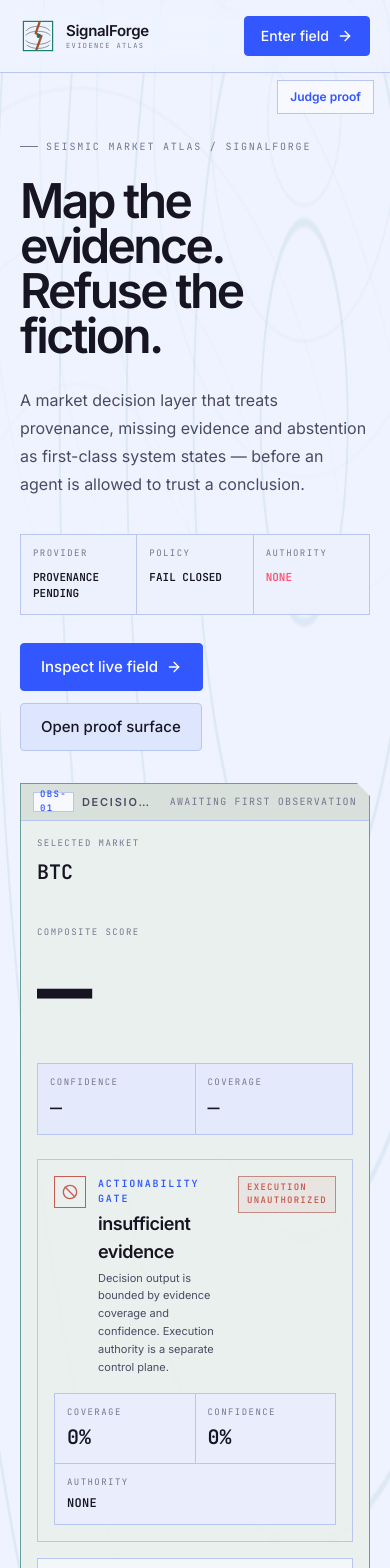
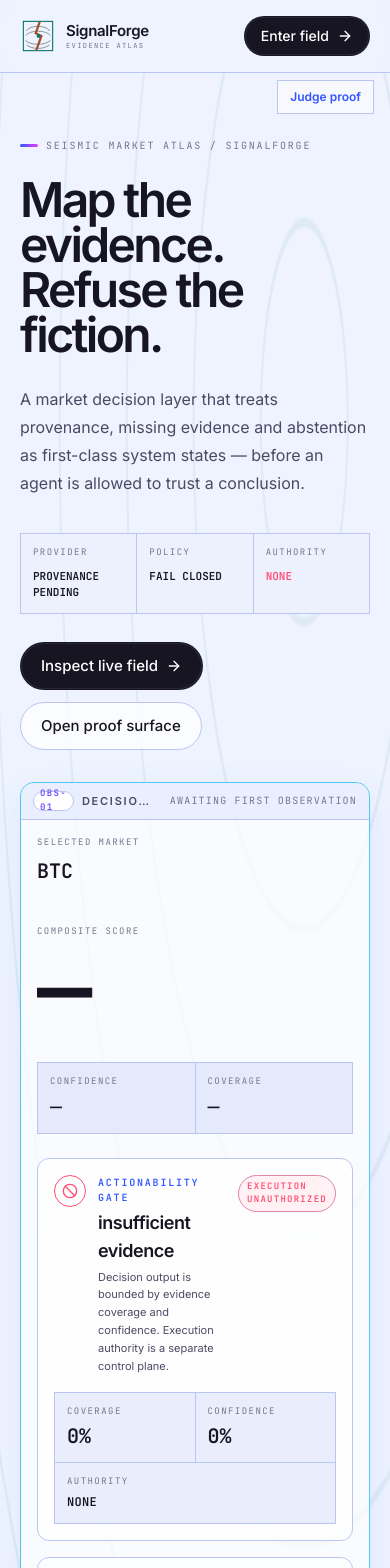
Before and after one commit to Faadil1/signalforge, a Next.js app in the folder web/: page / in a window 390 px wide. Shown: the top 1568 px of the page. Built offline with nearby package versions, Linux system fonts and the light colour scheme; no server answers.

Commit message:
trace: replace atlas material with prismatic evidence foundry

```diff
--- a/web/src/app/globals.css
+++ b/web/src/app/globals.css
@@ -4,48 +4,48 @@
 
 @layer base {
   :root {
-    --sf-bg: #dce3df;
-    --sf-surface: #eaf0ed;
-    --sf-surface-secondary: #d2dbd6;
-    --sf-border: #b9c5bf;
-    --sf-text: #1b2421;
-    --sf-text-secondary: #56635e;
-    --sf-text-subtle: #7b8782;
-    --sf-brand: #0f766e;
-    --sf-brand-hover: #0b5f59;
-    --sf-positive: #2f7d62;
-    --sf-negative: #c75c52;
-    --sf-warning: #b56a2b;
-    --sf-info: #4e716b;
-    --sf-rust: #a44e2b;
-    --sf-sulfur: #d1a633;
-    --sf-coral: #c75c52;
-    --sf-graphite: #26312d;
+    --sf-bg: #eef3ff;
+    --sf-surface: #f7f9ff;
+    --sf-surface-secondary: #dde5ff;
+    --sf-border: #b9c6f2;
+    --sf-text: #171522;
+    --sf-text-secondary: #4c4a63;
+    --sf-text-subtle: #77758e;
+    --sf-brand: #3257ff;
+    --sf-brand-hover: #2445e8;
+    --sf-positive: #0f9f87;
+    --sf-negative: #ff4f73;
+    --sf-warning: #ff8a1f;
+    --sf-info: #3257ff;
+    --sf-cobalt: #3257ff;
+    --sf-cyan: #00c9e8;
+    --sf-lime: #c6f432;
+    --sf-violet: #6e46ff;
+    --sf-coral: #ff4f73;
+    --sf-orange: #ff8a1f;
+    --sf-magenta: #e73dff;
+    --sf-ink: #171522;
+    --sf-porcelain: #eef3ff;
+    --sf-mist: #dde5ff;
   }
 
   .dark {
-    --sf-bg: #17201d;
-    --sf-surface: #202b27;
-    --sf-surface-secondary: #293631;
-    --sf-border: #41504a;
-    --sf-text: #ecf1ee;
-    --sf-text-secondary: #a7b4ae;
-    --sf-text-subtle: #7d8a84;
-    --sf-brand: #65b6a8;
-    --sf-brand-hover: #7ec9bd;
-    --sf-positive: #6eb89b;
-    --sf-negative: #df8178;
-    --sf-warning: #d89b5d;
-    --sf-info: #7aa39b;
-    --sf-rust: #c46e48;
-    --sf-sulfur: #e1ba52;
-    --sf-coral: #df8178;
-    --sf-graphite: #ecf1ee;
+    --sf-bg: #171522;
+    --sf-surface: #211f31;
+    --sf-surface-secondary: #2d2944;
+    --sf-border: #49436d;
+    --sf-text: #f6f4ff;
+    --sf-text-secondary: #c4bfdc;
+    --sf-text-subtle: #918ba8;
+    --sf-brand: #7891ff;
+    --sf-brand-hover: #8aa0ff;
+    --sf-positive: #4dd8b9;
+    --sf-negative: #ff7a96;
+    --sf-warning: #ffad57;
+    --sf-info: #7891ff;
   }
 
-  * {
-    @apply border-border;
-  }
+  * { @apply border-border; }
 
   html {
     @apply h-full antialiased;
@@ -54,297 +54,387 @@
 
   body {
     min-height: 100%;
-    background-color: var(--sf-bg);
-    background-image:
-      radial-gradient(ellipse at 12% 8%, rgba(15, 118, 110, 0.09), transparent 32%),
-      radial-gradient(ellipse at 88% 18%, rgba(164, 78, 43, 0.07), transparent 30%),
-      linear-gradient(rgba(38, 49, 45, 0.035) 1px, transparent 1px),
-      linear-gradient(90deg, rgba(38, 49, 45, 0.035) 1px, transparent 1px);
-    background-size: auto, auto, 32px 32px, 32px 32px;
     color: var(--sf-text);
     font-family: var(--font-sans), system-ui, sans-serif;
+    background:
+      radial-gradient(circle at 8% 4%, rgba(0, 201, 232, .16), transparent 26rem),
+      radial-gradient(circle at 92% 6%, rgba(231, 61, 255, .11), transparent 28rem),
+      radial-gradient(circle at 68% 68%, rgba(198, 244, 50, .1), transparent 30rem),
+      linear-gradient(180deg, #f5f8ff 0%, var(--sf-bg) 42%, #e6ecff 100%);
   }
 
   ::selection {
-    background: rgba(15, 118, 110, 0.2);
-    color: var(--sf-text);
+    background: var(--sf-lime);
+    color: var(--sf-ink);
   }
 
-  .tabular-nums {
-    font-variant-numeric: tabular-nums;
+  :focus-visible {
+    outline: 3px solid var(--sf-cobalt);
+    outline-offset: 3px;
   }
+
+  .tabular-nums { font-variant-numeric: tabular-nums; }
 }
 
 @layer components {
   .card {
     @apply border border-border bg-surface shadow-card;
-    border-radius: 5px;
+    border-radius: 10px;
   }
-
-  .card-hover {
-    @apply transition-[transform,box-shadow,border-color] duration-200 hover:-translate-y-px hover:border-brand/40 hover:shadow-hover;
-  }
+  .card-hover { @apply transition-[transform,box-shadow,border-color] duration-200 hover:-translate-y-0.5 hover:border-brand/45 hover:shadow-hover; }
 
   .btn {
-    @apply inline-flex items-center justify-center gap-2 rounded-sm border border-transparent font-medium transition-[background-color,border-color,color,transform] duration-150 disabled:pointer-events-none disabled:opacity-50 select-none;
+    @apply inline-flex items-center justify-center gap-2 border border-transparent font-medium transition-[background-color,border-color,color,transform,box-shadow] duration-150 disabled:pointer-events-none disabled:opacity-50 select-none;
+    border-radius: 999px;
   }
-  .btn:active:not(:disabled) {
-    transform: translateY(1px);
-  }
-  .btn-lg {
-    @apply h-12 px-5 text-[15px];
-  }
-  .btn-md {
-    @apply h-10 px-4 text-sm;
-  }
-  .btn-sm {
-    @apply h-9 px-3 text-[13px];
-  }
-  .btn-primary {
-    @apply border-brand bg-brand text-white hover:bg-brand-hover;
-  }
-  .btn-secondary {
-    @apply border-border bg-surface-secondary text-text hover:border-brand/40 hover:bg-surface-primary;
-  }
-  .btn-ghost {
-    @apply text-text-secondary hover:bg-surface-secondary hover:text-text;
-  }
+  .btn:active:not(:disabled) { transform: translateY(1px) scale(.99); }
+  .btn-lg { @apply h-12 px-5 text-[15px]; }
+  .btn-md { @apply h-10 px-4 text-sm; }
+  .btn-sm { @apply h-9 px-3 text-[13px]; }
+  .btn-primary { background: var(--sf-ink); color: white; box-shadow: inset 0 0 0 1px rgba(255,255,255,.08); }
+  .btn-primary:hover { background: var(--sf-violet); box-shadow: 0 8px 24px rgba(110,70,255,.24); }
+  .btn-secondary { @apply border-border bg-white/80 text-text hover:border-brand/45 hover:bg-white; }
+  .btn-ghost { @apply text-text-secondary hover:bg-white/60 hover:text-text; }
 
   .input,
   .input-sm {
-    @apply w-full rounded-sm border border-border bg-surface text-sm outline-none transition-[border-color,box-shadow] placeholder:text-text-subtle focus:border-brand focus:ring-2 focus:ring-brand/10;
+    @apply w-full border border-border bg-white/80 text-sm outline-none transition-[border-color,box-shadow,background-color] placeholder:text-text-subtle focus:border-brand focus:bg-white focus:ring-4 focus:ring-brand/10;
+    border-radius: 999px;
   }
-  .input {
-    @apply h-10 px-3;
-  }
-  .input-sm {
-    @apply h-9 px-2.5;
-  }
+  .input { @apply h-10 px-4; }
+  .input-sm { @apply h-9 px-3; }
 
-  .chip {
-    @apply inline-flex items-center gap-1.5 rounded-sm border px-2 py-0.5 text-[11px] font-medium;
-  }
+  .chip { @apply inline-flex items-center gap-1.5 border px-2.5 py-1 text-[11px] font-medium; border-radius: 999px; }
+  .kbd { @apply inline-flex h-6 min-w-[24px] items-center justify-center border border-border bg-white/75 px-1.5 text-xs font-medium text-text-secondary; border-radius: 6px; }
 
-  .kbd {
-    @apply inline-flex h-6 min-w-[24px] items-center justify-center rounded-sm border border-border bg-surface-secondary px-1.5 text-xs font-medium text-text-secondary;
-  }
-
-  .atlas-shell {
-    position: relative;
-    isolation: isolate;
-  }
-
-  .atlas-shell::before {
-    content: "";
-    position: fixed;
-    inset: 0;
-    pointer-events: none;
-    z-index: -1;
-    opacity: 0.42;
-    background-image:
-      repeating-radial-gradient(ellipse at 78% 14%, transparent 0 35px, rgba(15, 118, 110, 0.095) 36px 37px, transparent 38px 57px),
-      repeating-radial-gradient(ellipse at 20% 75%, transparent 0 48px, rgba(164, 78, 43, 0.06) 49px 50px, transparent 51px 73px);
-    mask-image: linear-gradient(to bottom, black 0%, transparent 86%);
-  }
-
+  /* Compatibility layer for Atlas-era components while TRACE v2 migrates every route. */
+  .atlas-shell { position: relative; isolation: isolate; }
   .atlas-panel {
     position: relative;
     overflow: hidden;
     border: 1px solid var(--sf-border);
-    background: color-mix(in srgb, var(--sf-surface) 92%, transparent);
-    clip-path: polygon(0 0, calc(100% - 13px) 0, 100% 13px, 100% 100%, 13px 100%, 0 calc(100% - 13px));
+    background: rgba(255,255,255,.72);
+    border-radius: 14px;
+    box-shadow: 0 12px 36px rgba(50,87,255,.07);
   }
-
   .atlas-panel::after {
     content: "";
     position: absolute;
     inset: 0;
     pointer-events: none;
-    background: linear-gradient(115deg, transparent 0 68%, rgba(15, 118, 110, 0.035) 68% 69%, transparent 69% 100%);
+    background: linear-gradient(115deg, transparent 0 76%, rgba(50,87,255,.025) 76% 77%, transparent 77% 100%);
+  }
+  .atlas-panel-default { border-color: var(--sf-border); }
+  .atlas-panel-live { border-color: color-mix(in srgb, var(--sf-cyan) 58%, var(--sf-border)); }
+  .atlas-panel-warning { border-color: color-mix(in srgb, var(--sf-orange) 58%, var(--sf-border)); }
+  .atlas-panel-critical { border-color: color-mix(in srgb, var(--sf-coral) 66%, var(--sf-border)); }
+  .atlas-panel-quiet { background: rgba(221,229,255,.66); }
+  .atlas-panel-rail { @apply flex min-h-9 items-center justify-between gap-3 border-b border-border px-3 py-2; background: rgba(221,229,255,.55); }
+  .atlas-panel-body { @apply relative z-[1] p-4 md:p-5; }
+  .atlas-code { @apply inline-flex h-5 min-w-8 items-center justify-center border border-border bg-white px-1.5 font-mono text-[9px] font-semibold uppercase tracking-[0.15em]; color: var(--sf-violet); border-radius: 999px; }
+  .atlas-kicker { @apply font-mono text-[10px] font-semibold uppercase tracking-[0.18em]; color: var(--sf-cobalt); }
+  .atlas-micro { @apply font-mono text-[9px] uppercase tracking-[0.16em] text-text-subtle; }
+  .atlas-stamp { @apply inline-flex items-center border px-2 py-1 font-mono text-[9px] font-semibold uppercase tracking-[0.14em]; border-radius: 999px; }
+  .atlas-stamp-refused { color: var(--sf-coral); border-color: color-mix(in srgb, var(--sf-coral) 55%, var(--sf-border)); background: color-mix(in srgb, var(--sf-coral) 8%, white); }
+  .atlas-stamp-live { color: #087b6b; border-color: color-mix(in srgb, var(--sf-cyan) 60%, var(--sf-border)); background: color-mix(in srgb, var(--sf-cyan) 10%, white); }
+  .survey-strip { @apply grid border border-border; grid-template-columns: repeat(12, minmax(0, 1fr)); gap: 1px; background: var(--sf-border); border-radius: 12px; overflow: hidden; }
+  .survey-cell { @apply bg-white/85 px-3 py-2; }
+  .seismic-rule { position: relative; }
+  .seismic-rule::before { content:""; position:absolute; inset-inline:0; top:50%; height:1px; background: linear-gradient(90deg, transparent, var(--sf-cyan), var(--sf-violet), transparent); }
+
+  .evidence-rail { @apply border border-border bg-white/70 p-3; border-radius: 12px; }
+  .evidence-rail-compact { @apply p-2.5; }
+  .evidence-node { @apply min-w-0 border bg-white/80 px-2.5 py-2; border-radius: 8px; }
+  .evidence-node-live { border-color: color-mix(in srgb, var(--sf-cyan) 58%, var(--sf-border)); }
+  .evidence-node-excluded { border-style: dashed; opacity: .68; }
+  .evidence-node-degraded { border-color: color-mix(in srgb, var(--sf-orange) 62%, var(--sf-border)); }
+  .evidence-node-mock { border-color: color-mix(in srgb, var(--sf-coral) 70%, var(--sf-border)); }
+  .evidence-dot { width: 8px; height: 8px; border-radius: 999px; }
+  .evidence-dot-live { background: var(--sf-cyan); box-shadow: 0 0 0 4px rgba(0,201,232,.12); }
+  .evidence-dot-excluded { background: var(--sf-text-subtle); }
+  .evidence-dot-degraded { background: var(--sf-orange); }
+  .evidence-dot-mock { background: var(--sf-coral); }
+
+  .action-gate { @apply border p-4; background: rgba(255,255,255,.82); border-radius: 12px; }
+  .action-gate-refused { border-color: color-mix(in srgb, var(--sf-coral) 65%, var(--sf-border)); box-shadow: inset 5px 0 0 var(--sf-coral); }
+  .action-gate-observe { border-color: color-mix(in srgb, var(--sf-orange) 60%, var(--sf-border)); box-shadow: inset 5px 0 0 var(--sf-orange); }
+  .action-gate-actionable { border-color: color-mix(in srgb, var(--sf-cyan) 60%, var(--sf-border)); box-shadow: inset 5px 0 0 var(--sf-cyan); }
+  .action-gate-icon { @apply flex h-8 w-8 shrink-0 items-center justify-center border border-current; border-radius: 999px; color: var(--sf-coral); }
+  .action-gate-observe .action-gate-icon { color: var(--sf-orange); }
+  .action-gate-actionable .action-gate-icon { color: var(--sf-cyan); }
+
+  .decision-score { font-variant-numeric: tabular-nums; letter-spacing: -.065em; line-height: .86; }
+  .field-label { @apply inline-flex items-center gap-2 font-mono text-[10px] uppercase tracking-[0.18em] text-text-subtle; }
+  .field-label::before { content:""; width:18px; height:3px; border-radius:999px; background: linear-gradient(90deg,var(--sf-cobalt),var(--sf-magenta)); }
+
+  .trace-scan { position: relative; overflow: hidden; }
+  .trace-scan::after { content:""; position:absolute; top:0; bottom:0; width:18%; transform:translateX(-120%); background:linear-gradient(90deg,transparent,rgba(0,201,232,.08),transparent); animation:scan-pass 7s linear infinite; pointer-events:none; }
+
+  /* TRACE v2 / Prismatic Evidence Foundry */
+  .forge-shell {
+    position: relative;
+    isolation: isolate;
+    min-height: 100vh;
+    overflow-x: clip;
   }
 
-  .atlas-panel-default {
-    border-color: var(--sf-border);
-  }
-  .atlas-panel-live {
-    border-color: color-mix(in srgb, var(--sf-brand) 48%, var(--sf-border));
-  }
-  .atlas-panel-warning {
-    border-color: color-mix(in srgb, var(--sf-warning) 50%, var(--sf-border));
-  }
-  .atlas-panel-critical {
-    border-color: color-mix(in srgb, var(--sf-negative) 55%, var(--sf-border));
-  }
-  .atlas-panel-quiet {
-    background: color-mix(in srgb, var(--sf-surface-secondary) 72%, transparent);
+  .forge-shell::before {
+    content: "";
+    position: fixed;
+    inset: 0;
+    z-index: -2;
+    pointer-events: none;
+    background:
+      linear-gradient(rgba(50,87,255,.055) 1px, transparent 1px),
+      linear-gradient(90deg, rgba(50,87,255,.055) 1px, transparent 1px);
+    background-size: 48px 48px;
+    mask-image: linear-gradient(to bottom, black 0%, rgba(0,0,0,.45) 72%, transparent 100%);
   }
 
-  .atlas-panel-rail {
-    @apply flex min-h-9 items-center justify-between gap-3 border-b border-border px-3 py-2;
-    background: color-mix(in srgb, var(--sf-surface-secondary) 78%, transparent);
+  .forge-shell::after {
+    content: "";
+    position: fixed;
+    inset: -15% -10%;
+    z-index: -1;
+    pointer-events: none;
+    opacity: .55;
+    filter: blur(26px) saturate(1.05);
+    background:
+      radial-gradient(circle at 8% 16%, rgba(0,201,232,.18), transparent 20%),
+      radial-gradient(circle at 85% 10%, rgba(231,61,255,.14), transparent 22%),
+      radial-gradient(circle at 68% 74%, rgba(198,244,50,.13), transparent 22%),
+      radial-gradient(circle at 26% 68%, rgba(255,79,115,.1), transparent 20%);
   }
 
-  .atlas-panel-body {
-    @apply relative z-[1] p-4 md:p-5;
+  .prism-rule {
+    height: 5px;
+    border-radius: 999px;
+    background: linear-gradient(90deg,var(--sf-cobalt),var(--sf-cyan),var(--sf-lime),var(--sf-violet),var(--sf-coral),var(--sf-orange),var(--sf-magenta));
+    background-size: 220% 100%;
+    animation: prism-flow 14s ease infinite;
   }
 
-  .atlas-code {
-    @apply inline-flex h-5 min-w-8 items-center justify-center border border-border bg-surface px-1.5 font-mono text-[9px] font-semibold uppercase tracking-[0.15em] text-brand;
+  .forge-display {
+    letter-spacing: -.075em;
+    line-height: .88;
+    text-wrap: balance;
   }
 
-  .atlas-kicker {
-    @apply font-mono text-[10px] font-semibold uppercase tracking-[0.18em] text-brand;
+  .forge-eyebrow {
+    @apply inline-flex items-center gap-2 font-mono text-[10px] font-semibold uppercase tracking-[0.2em];
+    color: var(--sf-cobalt);
   }
 
-  .atlas-micro {
-    @apply font-mono text-[9px] uppercase tracking-[0.16em] text-text-subtle;
+  .forge-eyebrow::before {
+    content: "";
+    width: 22px;
+    height: 7px;
+    border-radius: 999px;
+    background: var(--sf-lime);
+    box-shadow: 8px 0 0 var(--sf-cyan), 16px 0 0 var(--sf-violet);
+    margin-right: 12px;
   }
 
-  .atlas-stamp {
-    @apply inline-flex items-center border px-2 py-1 font-mono text-[9px] font-semibold uppercase tracking-[0.14em];
-  }
-  .atlas-stamp-refused {
-    color: var(--sf-coral);
-    border-color: color-mix(in srgb, var(--sf-coral) 55%, var(--sf-border));
-    background: color-mix(in srgb, var(--sf-coral) 8%, transparent);
-  }
-  .atlas-stamp-live {
-    color: var(--sf-positive);
-    border-color: color-mix(in srgb, var(--sf-positive) 55%, var(--sf-border));
-    background: color-mix(in srgb, var(--sf-positive) 8%, transparent);
+  .forge-panel {
+    position: relative;
+    border: 1px solid rgba(83,100,171,.24);
+    background: rgba(255,255,255,.72);
+    backdrop-filter: blur(18px);
+    border-radius: 22px;
+    box-shadow: 0 24px 80px rgba(50,87,255,.1);
+    overflow: hidden;
   }
 
-  .survey-strip {
-    @apply grid border border-border bg-border;
-    grid-template-columns: repeat(12, minmax(0, 1fr));
-    gap: 1px;
+  .forge-panel::before {
+    content:"";
+    position:absolute;
+    inset:0;
+    pointer-events:none;
+    border-radius:inherit;
+    background: linear-gradient(120deg,rgba(255,255,255,.75),transparent 35%,rgba(110,70,255,.025) 70%,rgba(0,201,232,.04));
   }
 
-  .survey-cell {
-    @apply bg-surface/90 px-3 py-2;
+  .forge-cut {
+    clip-path: polygon(0 0, calc(100% - 30px) 0, 100% 30px, 100% 100%, 30px 100%, 0 calc(100% - 30px));
+    border-radius: 0;
   }
 
-  .seismic-rule {
+  .lifecycle-track {
     position: relative;
-  }
-  .seismic-rule::before {
-    content: "";
-    position: absolute;
-    left: 0;
-    right: 0;
-    top: 50%;
-    height: 1px;
-    background: linear-gradient(90deg, transparent, rgba(15,118,110,0.55) 12%, rgba(181,106,43,0.38) 52%, transparent);
+    display: grid;
+    grid-template-columns: repeat(11, minmax(118px,1fr));
+    gap: 0;
+    min-width: 1320px;
   }
 
-  .evidence-rail {
-    @apply border border-border bg-surface/70 p-3;
-  }
-  .evidence-rail-compact {
-    @apply p-2.5;
-  }
-  .evidence-node {
-    @apply min-w-0 border bg-surface/80 px-2.5 py-2;
-  }
-  .evidence-node-live {
-    border-color: color-mix(in srgb, var(--sf-brand) 42%, var(--sf-border));
-  }
-  .evidence-node-excluded {
-    border-style: dashed;
-    opacity: 0.72;
-  }
-  .evidence-node-degraded {
-    border-color: color-mix(in srgb, var(--sf-warning) 52%, var(--sf-border));
-  }
-  .evidence-node-mock {
-    border-color: color-mix(in srgb, var(--sf-coral) 58%, var(--sf-border));
-  }
-  .evidence-dot {
-    width: 7px;
-    height: 7px;
-    border-radius: 999px;
-  }
-  .evidence-dot-live { background: var(--sf-brand); box-shadow: 0 0 0 3px rgba(15,118,110,0.09); }
-  .evidence-dot-excluded { background: var(--sf-text-subtle); }
-  .evidence-dot-degraded { background: var(--sf-warning); }
-  .evidence-dot-mock { background: var(--sf-coral); }
-
-  .action-gate {
-    @apply border p-4;
-    background: color-mix(in srgb, var(--sf-surface) 88%, transparent);
-  }
-  .action-gate-refused {
-    border-color: color-mix(in srgb, var(--sf-coral) 55%, var(--sf-border));
-  }
-  .action-gate-observe {
-    border-color: color-mix(in srgb, var(--sf-warning) 50%, var(--sf-border));
-  }
-  .action-gate-actionable {
-    border-color: color-mix(in srgb, var(--sf-positive) 55%, var(--sf-border));
-  }
-  .action-gate-icon {
-    @apply flex h-8 w-8 shrink-0 items-center justify-center border border-current;
-    color: var(--sf-coral);
-  }
-  .action-gate-observe .action-gate-icon { color: var(--sf-warning); }
-  .action-gate-actionable .action-gate-icon { color: var(--sf-positive); }
-
-  .decision-score {
-    font-variant-numeric: tabular-nums;
-    letter-spacing: -0.06em;
-    line-height: 0.86;
+  .lifecycle-track::before {
+    content:"";
+    position:absolute;
+    left:4%; right:4%; top:34px;
+    height:4px;
+    border-radius:999px;
+    background: linear-gradient(90deg,var(--sf-cobalt),var(--sf-cyan),var(--sf-lime),var(--sf-violet),var(--sf-coral),var(--sf-orange),var(--sf-magenta),var(--sf-violet),var(--sf-cyan));
+    opacity:.72;
   }
 
-  .field-label {
-    @apply inline-flex items-center gap-2 font-mono text-[10px] uppercase tracking-[0.18em] text-text-subtle;
+  .lifecycle-node {
+    position: relative;
+    z-index: 1;
+    min-height: 142px;
+    border-left: 1px solid rgba(83,100,171,.18);
+    padding: 16px 14px 14px;
+    background: rgba(255,255,255,.48);
+    transition: background-color .18s ease, transform .18s ease, box-shadow .18s ease;
   }
-  .field-label::before {
-    content: "";
-    width: 18px;
-    height: 1px;
-    background: currentColor;
+  .lifecycle-node:first-child { border-left: 0; }
+  .lifecycle-node:hover,
+  .lifecycle-node:focus-within { transform: translateY(-5px); background: rgba(255,255,255,.94); box-shadow: 0 18px 34px rgba(50,87,255,.11); }
+  .lifecycle-node-refusal { background: color-mix(in srgb,var(--sf-coral) 11%,white); }
+  .lifecycle-node-debt { background: color-mix(in srgb,var(--sf-orange) 12%,white); }
+  .lifecycle-node-recovery { background: color-mix(in srgb,var(--sf-magenta) 9%,white); }
+
+  .lifecycle-orb {
+    display:flex;
+    align-items:center;
+    justify-content:center;
+    width:38px;
+    height:38px;
+    border-radius:50%;
+    border:4px solid white;
+    box-shadow: 0 0 0 1px rgba(23,21,34,.12), 0 8px 18px rgba(50,87,255,.14);
+    font-family: var(--font-mono), monospace;
+    font-size:9px;
+    font-weight:700;
+    color:var(--sf-ink);
   }
 
-  .trace-scan {
+  .spectral-band {
+    border: 1px solid rgba(83,100,171,.2);
+    background:
+      linear-gradient(90deg,rgba(50,87,255,.1),rgba(0,201,232,.12) 22%,rgba(198,244,50,.13) 42%,rgba(110,70,255,.1) 58%,rgba(255,79,115,.12) 74%,rgba(255,138,31,.1) 88%,rgba(231,61,255,.08));
+    border-radius: 16px;
+  }
+
+  .gate-frame {
     position: relative;
+    min-height: 360px;
+    border: 1px solid rgba(83,100,171,.25);
+    background: rgba(255,255,255,.78);
     overflow: hidden;
   }
-  .trace-scan::after {
-    content: "";
-    position: absolute;
-    top: 0;
-    bottom: 0;
-    width: 18%;
-    transform: translateX(-120%);
-    background: linear-gradient(90deg, transparent, rgba(15,118,110,0.07), transparent);
-    animation: scan-pass 7s linear infinite;
-    pointer-events: none;
+
+  .gate-door {
+    position:absolute;
+    top:0;
+    bottom:0;
+    width:50%;
+    pointer-events:none;
+    opacity:.9;
+    transition: transform .28s cubic-bezier(.2,.8,.2,1);
+  }
+  .gate-door-left { left:0; transform-origin:left center; background: linear-gradient(90deg,rgba(110,70,255,.18),rgba(110,70,255,.04)); border-right:1px solid rgba(110,70,255,.3); }
+  .gate-door-right { right:0; transform-origin:right center; background: linear-gradient(270deg,rgba(255,79,115,.18),rgba(255,79,115,.04)); border-left:1px solid rgba(255,79,115,.3); }
+  .gate-open .gate-door-left { transform: translateX(-88%); }
+  .gate-open .gate-door-right { transform: translateX(88%); }
+  .gate-closed .gate-door-left,
+  .gate-closed .gate-door-right { transform: translateX(0); }
+
+  .lease-dial {
+    --lease-progress: .72;
+    width: 148px;
+    aspect-ratio: 1;
+    border-radius: 50%;
+    display:grid;
+    place-items:center;
+    background: conic-gradient(var(--sf-lime) calc(var(--lease-progress) * 1turn), rgba(185,198,242,.35) 0);
+    position:relative;
+  }
+  .lease-dial::after {
+    content:"";
+    position:absolute;
+    inset:12px;
+    border-radius:50%;
+    background:white;
+    box-shadow: inset 0 0 0 1px rgba(83,100,171,.2);
+  }
+  .lease-dial > * { position:relative; z-index:1; }
+
+  .debt-block {
+    position:relative;
+    border:1px solid color-mix(in srgb,var(--sf-orange) 52%,var(--sf-border));
+    background: color-mix(in srgb,var(--sf-orange) 14%,white);
+    box-shadow: inset 7px 0 0 var(--sf-orange);
+  }
+
+  .receipt-strip {
+    color:#f7f5ff;
+    background:
+      linear-gradient(90deg,rgba(50,87,255,.18),transparent 32%),
+      var(--sf-ink);
+    border:1px solid #0f0e17;
+    border-radius: 0;
+    position:relative;
+    overflow:hidden;
+  }
+  .receipt-strip::after {
+    content:"";
+    position:absolute;
+    inset:auto 0 0 0;
+    height:4px;
+    background:linear-gradient(90deg,var(--sf-cobalt),var(--sf-cyan),var(--sf-lime),var(--sf-violet),var(--sf-coral),var(--sf-orange),var(--sf-magenta));
+  }
+
+  .hatch-excluded {
+    background-image: repeating-linear-gradient(135deg, transparent 0 6px, rgba(255,79,115,.12) 6px 8px);
+  }
+
+  .proof-step {
+    position:relative;
+    padding-left:28px;
+  }
+  .proof-step::before {
+    content:"";
+    position:absolute;
+    left:5px;
+    top:4px;
+    bottom:-20px;
+    width:2px;
+    background:linear-gradient(var(--sf-cyan),var(--sf-violet));
+  }
+  .proof-step:last-child::before { display:none; }
+  .proof-step::after {
+    content:"";
+    position:absolute;
+    left:0;
+    top:4px;
+    width:12px;
+    height:12px;
+    border-radius:50%;
+    background:var(--sf-lime);
+    box-shadow:0 0 0 4px white,0 0 0 5px rgba(50,87,255,.25);
+  }
+
+  @media (max-width: 767px) {
+    .forge-display { letter-spacing:-.06em; line-height:.94; }
+    .lifecycle-track { grid-template-columns:1fr; min-width:0; }
+    .lifecycle-track::before { left:34px; right:auto; top:18px; bottom:18px; width:4px; height:auto; background:linear-gradient(var(--sf-cobalt),var(--sf-cyan),var(--sf-lime),var(--sf-violet),var(--sf-coral),var(--sf-orange),var(--sf-magenta)); }
+    .lifecycle-node { min-height:0; border-left:0; border-top:1px solid rgba(83,100,171,.18); padding-left:72px; }
+    .lifecycle-orb { position:absolute; left:16px; top:14px; }
+    .lifecycle-node:hover { transform:none; }
   }
 
   @media (prefers-reduced-motion: reduce) {
-    *,
-    *::before,
-    *::after {
-      animation-duration: 0.01ms !important;
+    *, *::before, *::after {
+      animation-duration: .01ms !important;
       animation-iteration-count: 1 !important;
-      transition-duration: 0.01ms !important;
+      transition-duration: .01ms !important;
       scroll-behavior: auto !important;
     }
+    .trace-scan::after { display:none; }
+    .prism-rule { animation:none; }
   }
 }
 
-.skeleton {
-  @apply relative overflow-hidden bg-surface-secondary;
-}
-.skeleton::after {
-  content: "";
-  @apply absolute inset-0 -translate-x-full;
-  background: linear-gradient(90deg, transparent, rgba(255, 255, 255, 0.32), transparent);
-  animation: shimmer 1.5s infinite;
-}
-
-@media (prefers-reduced-motion: reduce) {
-  .skeleton::after {
-    display: none;
-  }
-}
+.skeleton { @apply relative overflow-hidden bg-surface-secondary; }
+.skeleton::after { content:""; @apply absolute inset-0 -translate-x-full; background:linear-gradient(90deg,transparent,rgba(255,255,255,.6),transparent); animation:shimmer 1.5s infinite; }
+@media (prefers-reduced-motion: reduce) { .skeleton::after { display:none; } }
```
